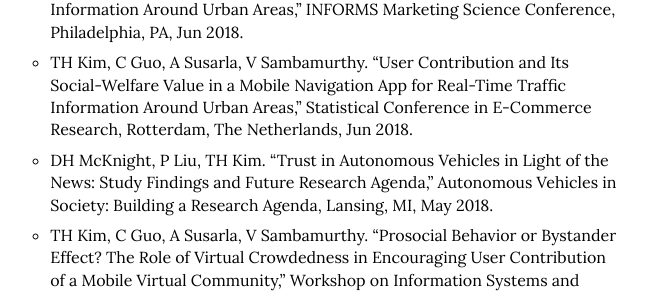
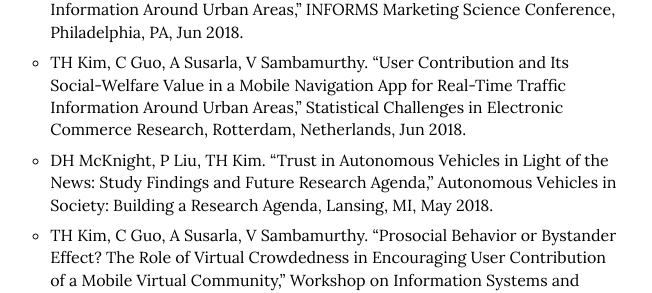
Before and after one commit to istaehun/taehun, a Jekyll site: the page built from index.html, in a window 1280 px wide and 900 px high, scrolled down 1842 px. Shown: the part 208-501 px from the top of the window, without its empty margins (426-1078 px from the left). Built offline with Jekyll 4.4.1, drawn with Linux system fonts in a browser that asks for light colours; nearby versions of some CDN libraries; some of the changed text lies outside the part shown.

Commit message:
Update research.yml

```diff
--- a/_data/research.yml
+++ b/_data/research.yml
@@ -26,7 +26,7 @@
     - "TH Kim, C Guo, A Susarla, V Sambamurthy. “Does User Engagement Enhance Social Welfare? The Effectiveness of User-Crowdsourced Content in Improving Urban Transportation,” INFORMS Conference on Information Systems and Technology, Phoenix, AZ, Nov 2018."
     - "TH Kim, C Guo, A Susarla, V Sambamurthy. “Does User Engagement Enhance Social Welfare? The Effectiveness of User-Crowdsourced Content in Improving Urban Transportation,” INFORMS Workshop on Data Science, Phoenix, AZ, Nov 2018."
     - "TH Kim, C Guo, A Susarla, V Sambamurthy. “User Contribution and Its Social-Welfare Value in a Mobile Navigation App for Real-Time Traffic Information Around Urban Areas,” INFORMS Marketing Science Conference, Philadelphia, PA, Jun 2018."
-    - "TH Kim, C Guo, A Susarla, V Sambamurthy. “User Contribution and Its Social-Welfare Value in a Mobile Navigation App for Real-Time Traffic Information Around Urban Areas,” Statistical Conference in E-Commerce Research, Rotterdam, The Netherlands, Jun 2018."
+    - "TH Kim, C Guo, A Susarla, V Sambamurthy. “User Contribution and Its Social-Welfare Value in a Mobile Navigation App for Real-Time Traffic Information Around Urban Areas,” Statistical Challenges in Electronic Commerce Research, Rotterdam, Netherlands, Jun 2018."
     - "DH McKnight, P Liu, TH Kim. “Trust in Autonomous Vehicles in Light of the News: Study Findings and Future Research Agenda,” Autonomous Vehicles in Society: Building a Research Agenda, Lansing, MI, May 2018."
     - "TH Kim, C Guo, A Susarla, V Sambamurthy. “Prosocial Behavior or Bystander Effect? The Role of Virtual Crowdedness in Encouraging User Contribution of a Mobile Virtual Community,” Workshop on Information Systems and Economics, Seoul, South Korea, Dec 2017."
     - "TH Kim, C Guo, A Susarla, V Sambamurthy. “Analyzing the Impact of Virtual Crowdedness on User Contribution with Citizen Data in Mobile Location Analytics Platforms: Prosocial Behavior or Bystander Effect?,” Conference on Digital Experimentation @ MIT, Cambridge, MA, Oct 2017."
@@ -57,5 +57,5 @@
     - "TH Kim. “Prosocial Behavior or Bystander Effect? The Role of Virtual Crowdedness in Encouraging User Contribution of a Mobile Virtual Community,” Invited Presentation in Department of Information Systems & Analytics, School of Computing, National University of Singapore, Singapore, Oct 2017."
     - "TH Kim. “Prosocial Behavior or Bystander Effect? The Role of Virtual Crowdedness in Encouraging User Contribution of a Mobile Virtual Community,” Invited Presentation in Area of Information Systems & Quantitative Sciences, Rawls College of Business, Texas Tech University, Lubbock, TX, Oct 2017."
     - "A Shortridge, TH Kim. “Spatial Data Analytics: Why Should Geographers Care About Big Data?,” Geography Colloquium Series, Department of Geography and Planning, University of Toledo, Toledo, OH, Sep 2017."
-    - "DH McKnight, TH Kim. “Differentiating the Influence of Vicious- vs. Virtuous-Trust Change Cycles,” International Workshop: Distrust and Conflict Escalation in Organizations and Societies, Groningen, The Netherlands, Jan 2016."
+    - "DH McKnight, TH Kim. “Differentiating the Influence of Vicious- vs. Virtuous-Trust Change Cycles,” International Workshop: Distrust and Conflict Escalation in Organizations and Societies, Groningen, Netherlands, Jan 2016."
     - "TH Kim. “The Diversity Effects of Knowledge Sourcing Strategies on Firm Performance: A Complementarity Theory,” IS Workshop, Broad College of Business, Michigan State University, East Lansing, MI, Nov 2014."
```
